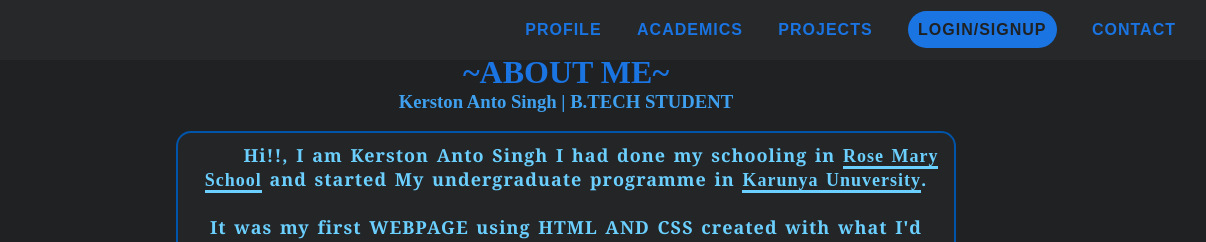
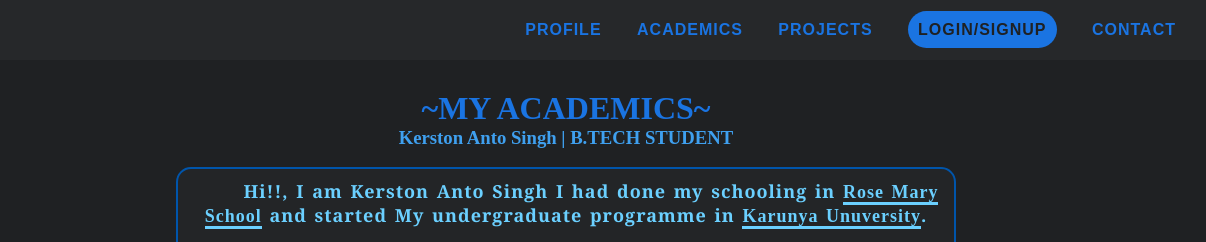
Before and after one commit to Kerston2104/Web_Technology, a plain HTML site: page exno9/html/index2.html at #!/academic in a window 1280 px wide. Shown: the top 242 px of the page, 74-1280 px from the left. Drawn offline with nearby package versions, Linux system fonts and the light colour scheme; some packages are replaced by stand-ins of ours.

Commit message:
modified exno9

```diff
--- a/exno9/html/academics.html
+++ b/exno9/html/academics.html
@@ -171,9 +171,9 @@
     <div class="about">
 
         <!-- lines to skip -->
-        <br id="about"><br><br>
+        <br id="about"><br><br><br><br>
         <!-- about me heading -->
-        <h1>~ABOUT ME~</h1>
+        <h1>~MY ACADEMICS~</h1>
         <!-- sub heading of about me -->
         <h3>Kerston Anto Singh | B.TECH STUDENT</h3><br>
         <!-- paragraph of about me content -->
```
